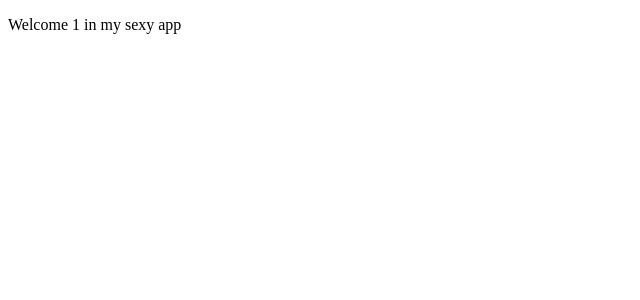
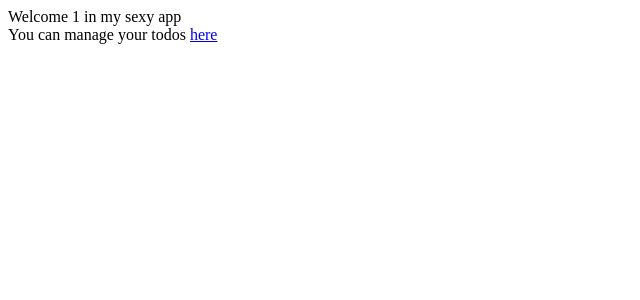
Before and after one commit to ArkadiuszPrzytula/firstAngularWithSpring, an Angular app: page /welcome/1 in a window 1280 px wide. Shown: the top 300 px of the page, without its empty margins (0-640 px from the left). Built offline with nearby package versions, Linux system fonts and the light colour scheme.

Commit message:
routerLink

```diff
--- a/src/app/welcome/welcome.component.html
+++ b/src/app/welcome/welcome.component.html
@@ -1,4 +1,7 @@
-<p>
+<div>
     Welcome {{name}} in my sexy app
 
-</p>
+</div>
+<div>
+    You can manage your todos <a routerLink="/todos">here</a>
+</div>
```
